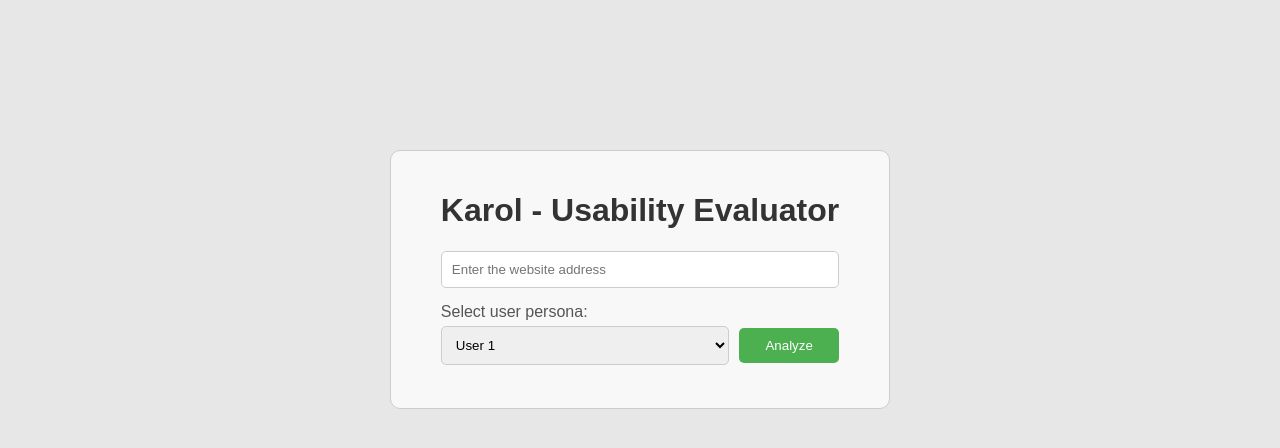
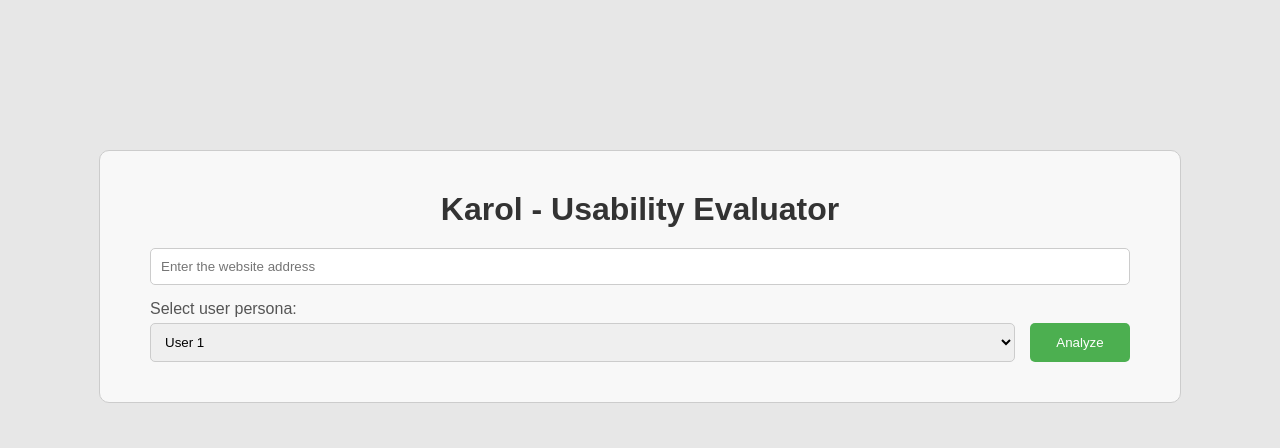
Before and after one commit to TELIT-Hackathon2023/1-karol, a FastAPI app: page / in a window 1280 px wide. Shown: the top 448 px of the page. Run offline with FastAPI, Linux system fonts and the light colour scheme.

Commit message:
HTML, CSS: add class for container and some padding changes

```diff
--- a/static/styles.css
+++ b/static/styles.css
@@ -1,5 +1,3 @@
-/* styles.css */
-
 body {
     padding: 0px 80px;
     font-family: 'Arial', sans-serif;
@@ -9,17 +7,20 @@ body {
 }
 
 #content-container {
-    padding: 20px 50px;
+    padding: 40px 50px;
     border: 1px solid #ccc;
     border-radius: 10px;
     background-color: #f8f8f8;
     display: inline-block;
     text-align: left;
+    width: 980px;
 }
 
-h1 {
+h1, h2 {
     color: #333;
     text-align: center;
+    margin: 0;
+    padding-bottom: 20px;
 }
 
 #prompt-form {
@@ -31,7 +32,7 @@ h1 {
     display: flex;
     justify-content: space-between;
     width: 100%;
-    align-items: center;
+    align-items: end;
 }
 
 label {
@@ -50,7 +51,6 @@ input[type="text"] {
 #user-selection-field {
     width: 100%;
     padding: 10px;
-    margin-bottom: 23px;
     border: 1px solid #ccc;
     border-radius: 5px;
 }
@@ -58,12 +58,11 @@ input[type="text"] {
 button {
     background-color: #4CAF50;
     color: white;
-    padding: 10px 20px;
+    padding: 12px 20px;
     border: none;
     border-radius: 5px;
     cursor: pointer;
     width: 100px;
-
 }
 
 button:hover {
@@ -76,7 +75,7 @@ button:hover {
 
 #persona-select {
     flex-grow: 1;
-    margin-right: 10px;
+    margin-right: 15px;
 }
 
 table {
--- a/templates/index.html
+++ b/templates/index.html
@@ -7,7 +7,7 @@
     <script src="https://code.jquery.com/jquery-3.6.4.min.js"></script>
 </head>
 <body>
-    <div id="content-container">
+    <div id="content-container" class="content-container-class">
         <h1>{{ heading }}</h1>
 
         <div id="prompt-form">
```
